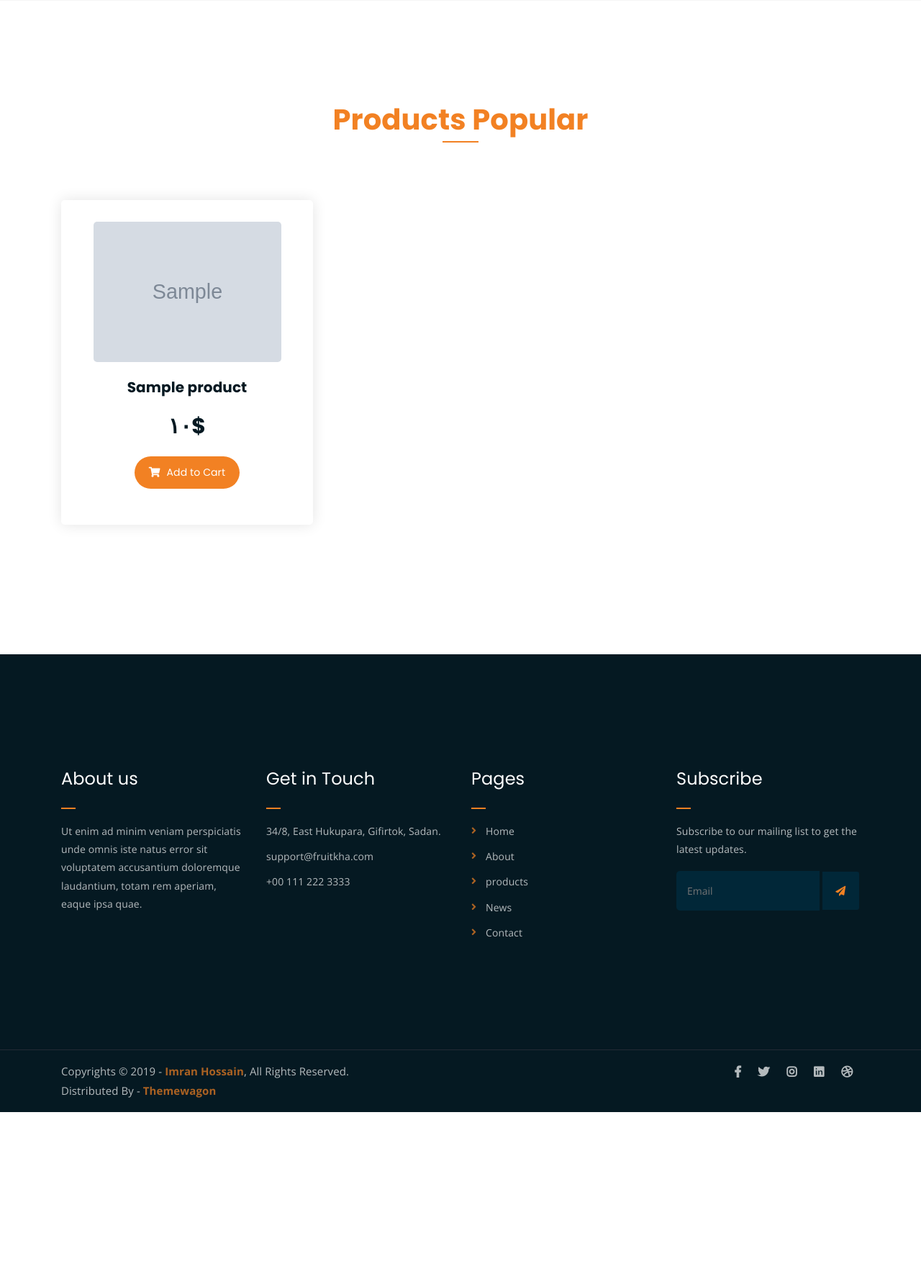
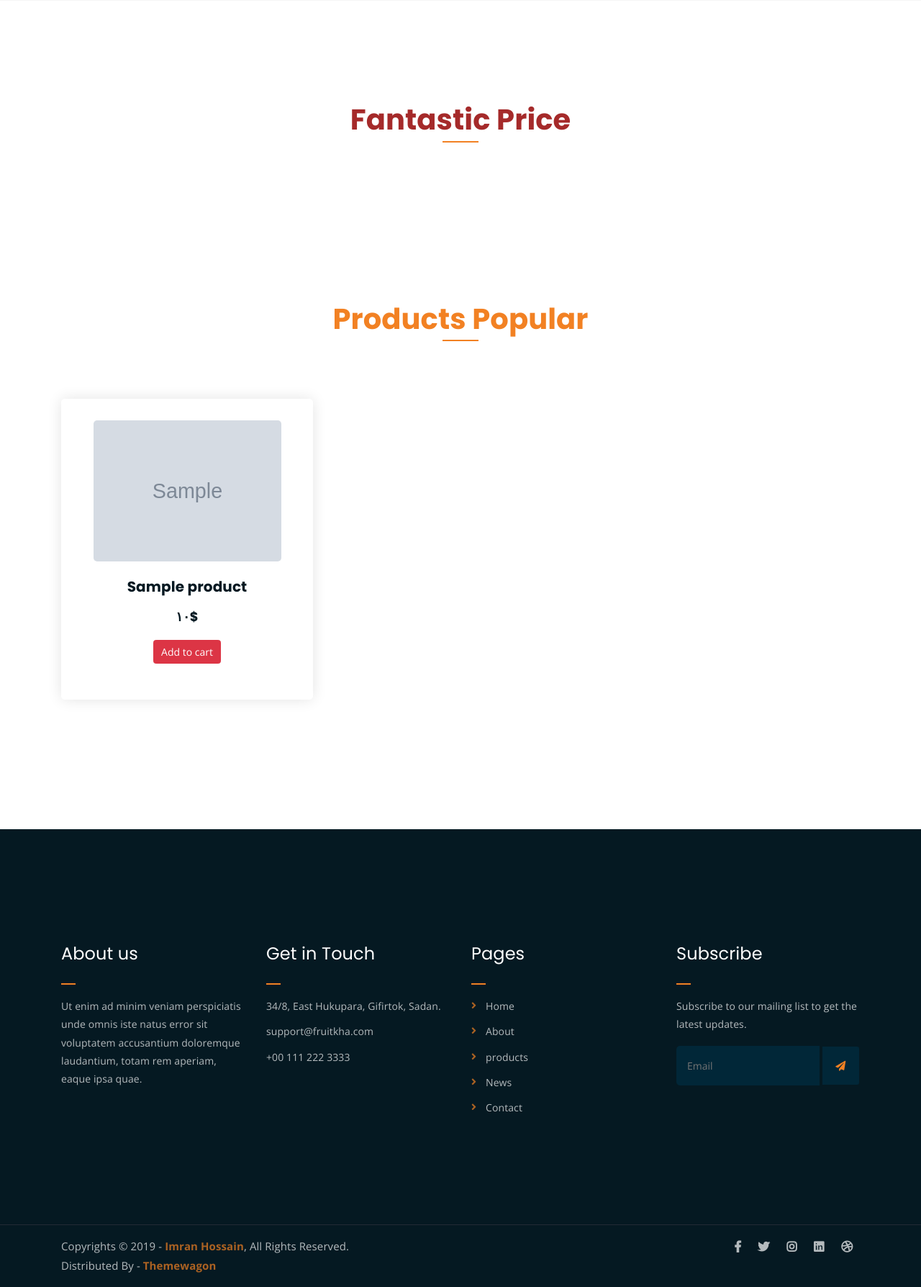
Before and after one commit to alireza2276/alirezafood, a Django app: page / in a window 1280 px wide. Shown: the part 1024-2812 px from the top of the page at 72% size. Before the commit the page ends 2569 px from the top, so only its background shows below. Run offline with Django 5.2, Linux system fonts and the light colour scheme; tables that the repository leaves empty hold one stand-in row (values such as "Sample post"); grey boxes marked "Sample" are stand-in pictures; some libraries are stand-ins or nearby versions.

Commit message:
add price percentages in model and html

```diff
--- a/store/context_processors.py
+++ b/store/context_processors.py
@@ -15,4 +15,6 @@ def show_category(request):
 
 def count_likes(request):
     products = Product.objects.order_by('-likes').exclude(category__title__icontains='نوشیدنی').annotate(likes_count=Count('likes'))[:6]
-    return {'products': products}
+    percentages = Product.objects.order_by('-likes').exclude(category__title__icontains='نوشیدنی').annotate(likes_count=Count('likes')).all()
+
+    return {'products': products, 'percentages': percentages}
--- a/store/models.py
+++ b/store/models.py
@@ -35,6 +35,11 @@ class Product(models.Model):
 
     def get_absolute_url(self):
         return reverse("product_detail", args=[self.pk])
+
+    @property
+
+    def price_percentage(self):
+        return round(100 * (self.price - self.discount) / self.price)
 
 
 
--- a/templates/home.html
+++ b/templates/home.html
@@ -82,6 +82,56 @@
       <div class="row">
         <div class="col-lg-8 offset-lg-2 text-center">
           <div class="section-title">
+            <h3><span style="color: brown;">{% trans "Fantastic Price" %}</span></h3>
+
+          </div>
+        </div>
+      </div>
+
+      <div class="row">
+        {% for product in percentages %}
+          {% if product.discount %}
+          {% if product.price_percentage >= 15  %}
+          <div class="col-lg-4 col-md-6 text-center">
+            <div class="single-product-item">
+              <div class="product-image">
+                <a href="{{ product.get_absolute_url }}"><img src="{{ product.image.url }}" alt="" /></a>
+              </div>
+              <h3>{{ product.title }}</h3>
+              {% if product.discount %}
+              <p style="font-size: 18px; text-decoration:line-through" class="product-price">{{ product.price|intcomma:False|translate_number }}{% trans "$" %}</p>
+              <p style="font-size: 18px; " class="product-price">{{ product.discount|intcomma:False|translate_number }}{% trans "$" %}</p>
+              <p style="color: crimson;">{{product.price_percentage|translate_number}}% {% trans "discount" %}</p>
+              {% else %}
+              <p style="font-size: 18px;" class="product-price">{{ product.price|intcomma:False|translate_number }}{% trans "$" %}</p>
+
+              {% endif %}
+              <div class="single-product-form">
+                <form action="{% url 'cart_add' product.id %}" method="post">
+                  {% csrf_token %}
+                  <input type="hidden" name="quantity" value="1" min="1" max="31" />
+
+                  <button class="btn btn-danger" type="submit">{% trans 'Add to cart' %}</button>
+                </form>
+              </div>
+            </div>
+          </div>
+          {% endif %}
+          {% endif %}
+        {% endfor %}
+
+
+      </div>
+    </div>
+  </div>
+
+
+  <!-- product section -->
+  <div class="product-section mt-150 mb-150">
+    <div class="container">
+      <div class="row">
+        <div class="col-lg-8 offset-lg-2 text-center">
+          <div class="section-title">
             <h3><span class="orange-text">{% trans "Products" %}</span> <span class="orange-text">{% trans "Popular" %}</span></h3>
 
           </div>
@@ -90,19 +140,38 @@
 
       <div class="row">
         {% for product in products %}
+
           <div class="col-lg-4 col-md-6 text-center">
             <div class="single-product-item">
               <div class="product-image">
                 <a href="{{ product.get_absolute_url }}"><img src="{{ product.image.url }}" alt="" /></a>
               </div>
               <h3>{{ product.title }}</h3>
-              <p class="product-price">{{ product.price|intcomma:False|translate_number }}{% trans "$" %}</p>
-              <a href="cart.html" class="cart-btn"><i class="fas fa-shopping-cart"></i> {% trans "Add to Cart" %}</a>
+              {% if product.discount %}
+              <p style="font-size: 18px; text-decoration:line-through" class="product-price">{{ product.price|intcomma:False|translate_number }}{% trans "$" %}</p>
+              <p style="font-size: 18px; " class="product-price">{{ product.discount|intcomma:False|translate_number }}{% trans "$" %}</p>
+              <p>{{product.price_percentage|translate_number}}% {% trans "discount" %}</p>
+              {% else %}
+              <p style="font-size: 18px;" class="product-price">{{ product.price|intcomma:False|translate_number }}{% trans "$" %}</p>
+
+              {% endif %}
+              <div class="single-product-form">
+                <form action="{% url 'cart_add' product.id %}" method="post">
+                  {% csrf_token %}
+                  <input type="hidden" name="quantity" value="1" min="1" max="31" />
+
+                  <button class="btn btn-danger" type="submit">{% trans 'Add to cart' %}</button>
+                </form>
+              </div>
             </div>
           </div>
+
         {% endfor %}
+
+
       </div>
     </div>
   </div>
+
   <!-- end product section -->
 {% endblock %}
```
Also changed, not shown: templates/product_list.html (+8 -1 lines), templates/locale/fa/LC_MESSAGES/django.po, 1 other file.
